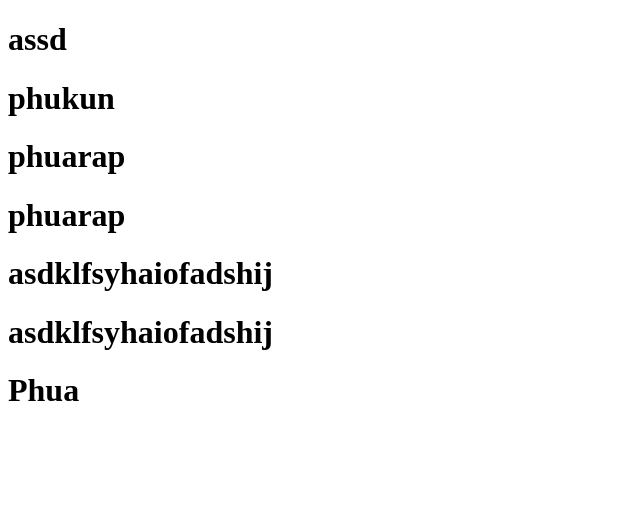
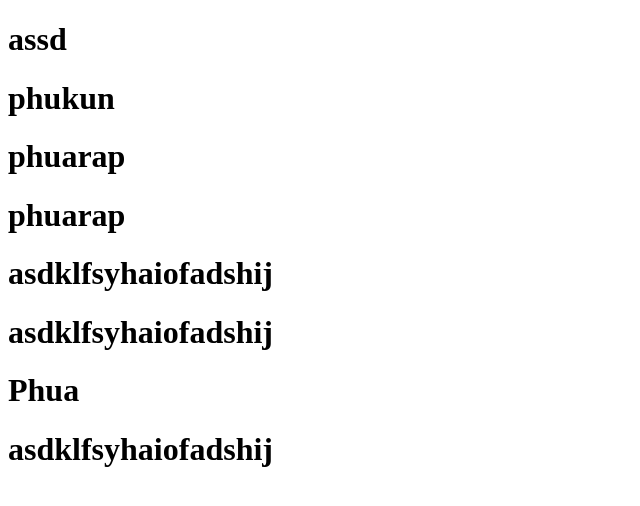
Before and after one commit to nguyenphuAlaba/phunguyen, a plain HTML site: page phuui.html in a window 1280 px wide. Shown: the whole page, without its empty margins (0-640 px from the left). Drawn offline with Linux system fonts and the light colour scheme.

Commit message:
phunguyen

```diff
--- a/phuui.html
+++ b/phuui.html
@@ -14,5 +14,6 @@
     <h1>asdklfsyhaiofadshij</h1>
     <h1>asdklfsyhaiofadshij</h1>
     <h1>Phua</h1>
+    <h1>asdklfsyhaiofadshij</h1>
 </body>
 </html>
```
